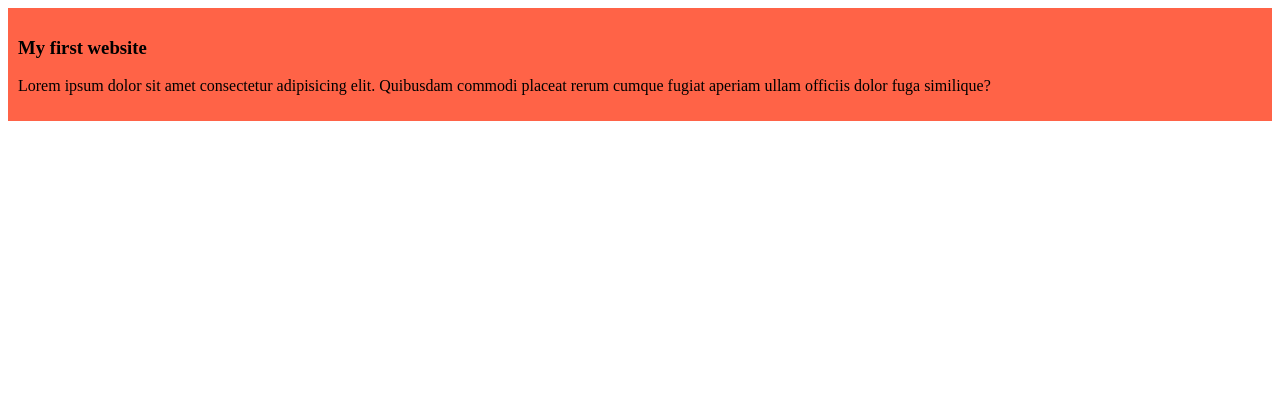
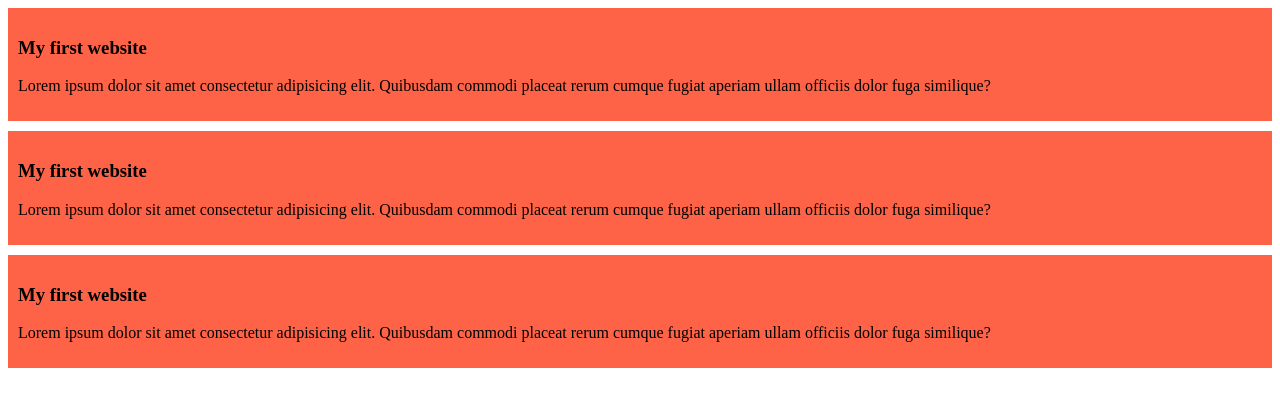
Before and after one commit to developernaeem10/my-simple-website, a plain HTML site: page index.html in a window 1280 px wide. Drawn offline with Linux system fonts and the light colour scheme.

Commit message:
added the second & last blog

```diff
--- a/index.html
+++ b/index.html
@@ -11,5 +11,13 @@
         <h3>My first website</h3>
         <p>Lorem ipsum dolor sit amet consectetur adipisicing elit. Quibusdam commodi placeat rerum cumque fugiat aperiam ullam officiis dolor fuga similique?</p>
     </div>
+    <div>
+        <h3>My first website</h3>
+        <p>Lorem ipsum dolor sit amet consectetur adipisicing elit. Quibusdam commodi placeat rerum cumque fugiat aperiam ullam officiis dolor fuga similique?</p>
+    </div>
+    <div>
+        <h3>My first website</h3>
+        <p>Lorem ipsum dolor sit amet consectetur adipisicing elit. Quibusdam commodi placeat rerum cumque fugiat aperiam ullam officiis dolor fuga similique?</p>
+    </div>
 </body>
 </html>
--- a/styles/blog.css
+++ b/styles/blog.css
@@ -1,4 +1,5 @@
 div{
     background-color: tomato;
     padding: 10px;
+    margin-bottom: 10px;
 }
```
